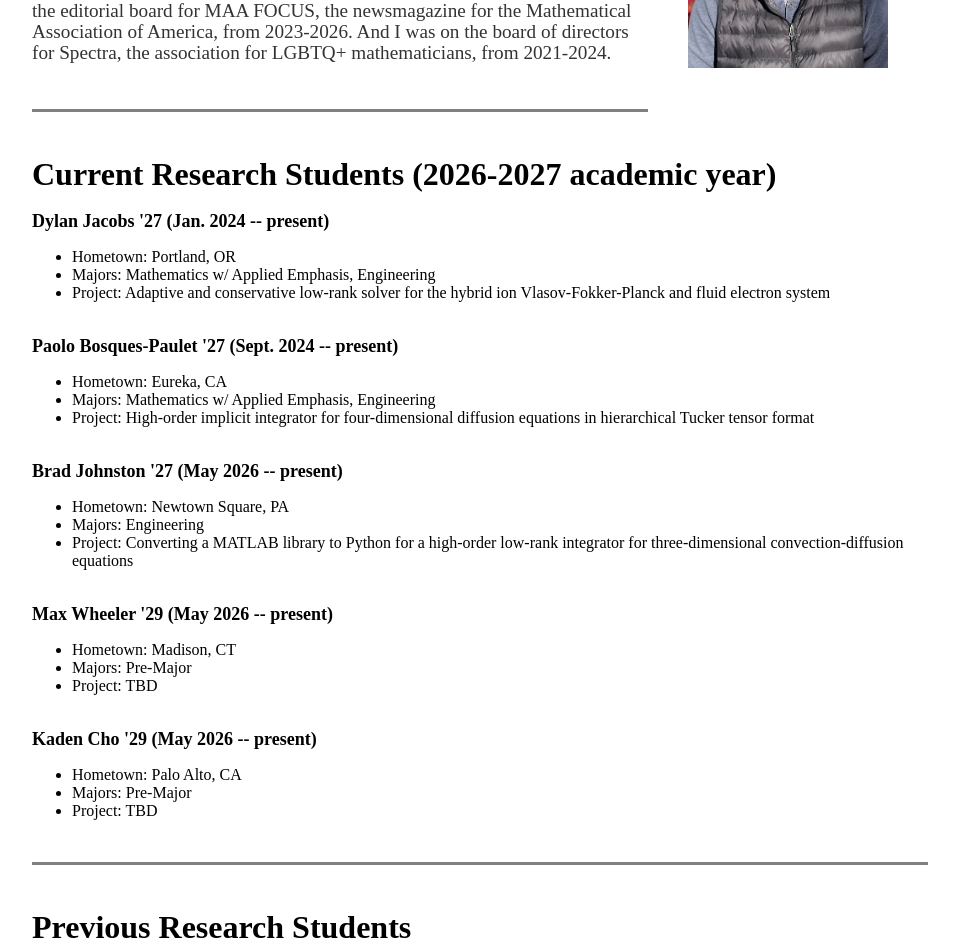
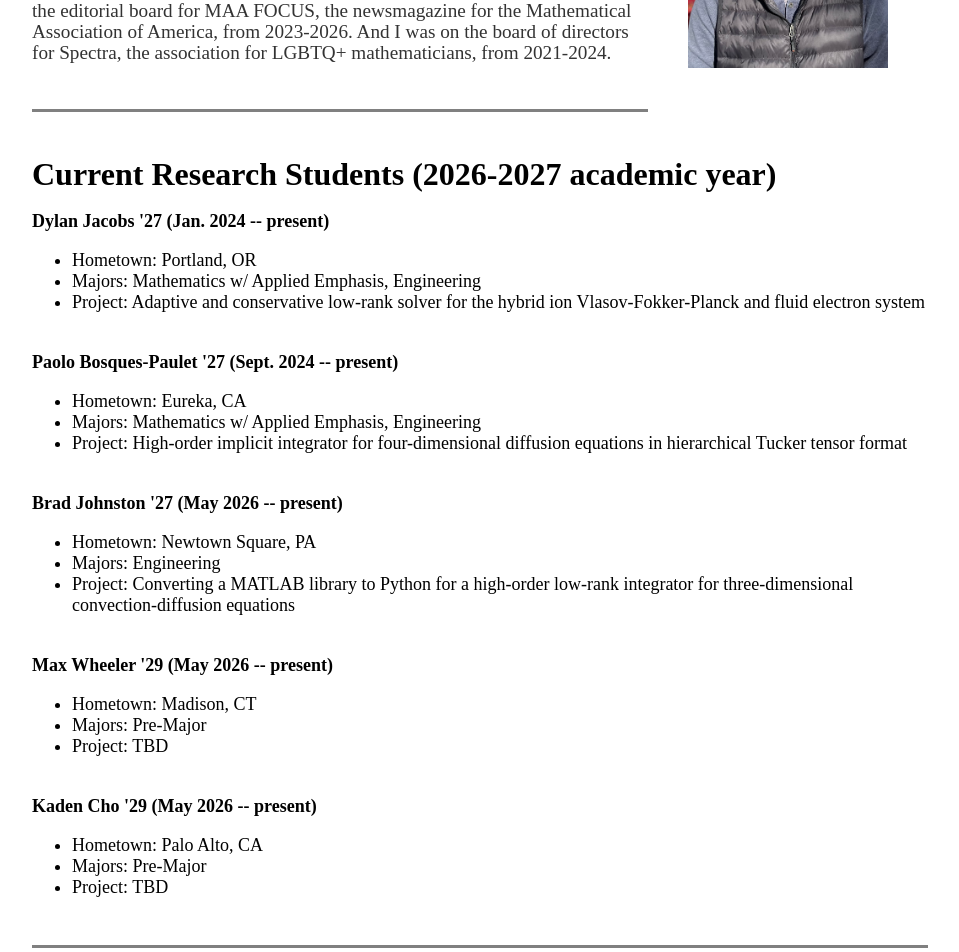
Before and after one commit to jhknakao/jhknakao.github.io, a Jekyll site: the page built from people.html, in a window 1280 px wide. Shown: the part 583-1535 px from the top of the page, without its empty margins (160-1119 px from the left). Built offline with Jekyll 4.4.1, drawn with Linux system fonts in a browser that asks for light colours.

Commit message:
Update people.html

```diff
--- a/people.html
+++ b/people.html
@@ -32,7 +32,9 @@
 	<br>
 	<br>
 
-	<font size="4"><b>Dylan Jacobs '27 (Jan. 2024 -- present)</b></font>
+	<font size="4">
+
+	<b>Dylan Jacobs '27 (Jan. 2024 -- present)</b>
 	<ul>
 	<li>Hometown: Portland, OR</li>
     <li>Majors: Mathematics w/ Applied Emphasis, Engineering</li>
@@ -41,7 +43,7 @@
 
 	<br>
 
-	<font size="4"><b>Paolo Bosques-Paulet '27 (Sept. 2024 -- present)</b></font>
+	<b>Paolo Bosques-Paulet '27 (Sept. 2024 -- present)</b>
 	<ul>
 	<li>Hometown: Eureka, CA</li>
     <li>Majors: Mathematics w/ Applied Emphasis, Engineering</li>
@@ -50,7 +52,7 @@
 
 	<br>
 
-	<font size="4"><b>Brad Johnston '27 (May 2026 -- present)</b></font>
+	<b>Brad Johnston '27 (May 2026 -- present)</b>
 	<ul>
 	<li>Hometown: Newtown Square, PA</li>
     <li>Majors: Engineering</li>
@@ -59,7 +61,7 @@
 
 	<br>
 
-	<font size="4"><b>Max Wheeler '29 (May 2026 -- present)</b></font>
+	<b>Max Wheeler '29 (May 2026 -- present)</b>
 	<ul>
 	<li>Hometown: Madison, CT</li>
     <li>Majors: Pre-Major</li>
@@ -68,13 +70,14 @@
 
 	<br>
 
-	<font size="4"><b>Kaden Cho '29 (May 2026 -- present)</b></font>
+	<b>Kaden Cho '29 (May 2026 -- present)</b>
 	<ul>
 	<li>Hometown: Palo Alto, CA</li>
     <li>Majors: Pre-Major</li>
 	<li>Project: TBD</li>
 	</ul>
 
+	</font>
 
 	<br>
 	<hr size="3" noshade>
@@ -86,10 +89,12 @@
 	<br>
 	<br>
 
+	<font size="4">
 	<ul>
     	<li>Joost Almekinders '27 (June 2025 -- August 2025)</li>
 		<li>Zoe Tang '27 (Sept. 2024 -- May 2025)</li>
 	</ul>
+	</font>
 	<br>
 
 	<p style="padding:40px;float:right;"><figure><img src="images/nakao_team_2025.jpg" width="400" height=auto><figcaption>Nakao Research Group 2025 (D. Jacobs, P. Bosques-Paulet, J. Nakao, J. Almekinders, Z. Tang)</figcaption></figure></p>
```
